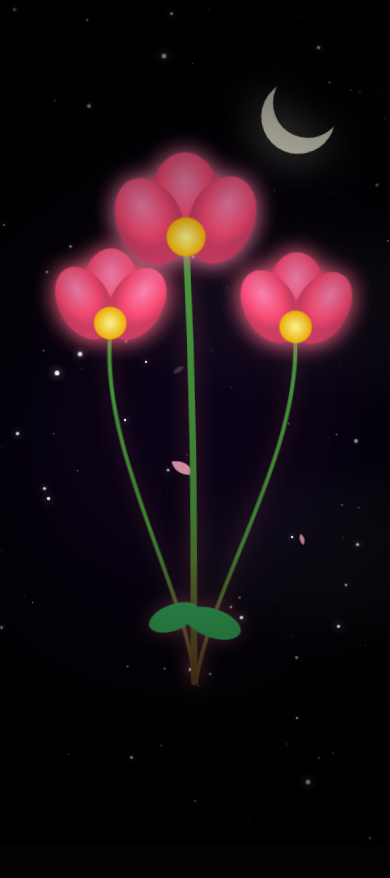
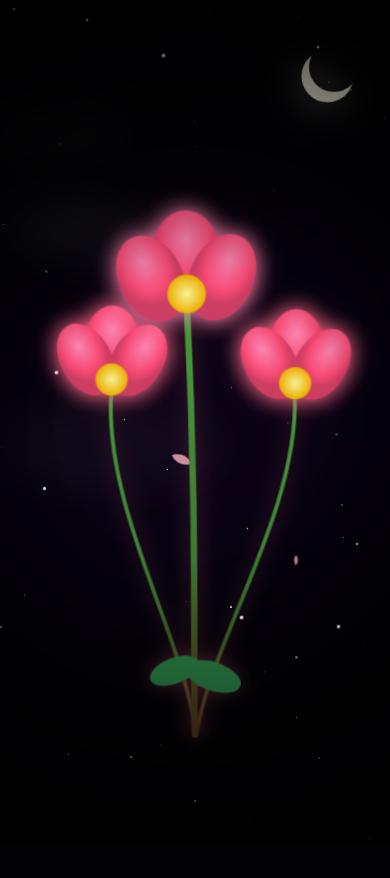
Before and after one commit to Larasimut/bunga, a plain HTML site: page index.html in a window 390 px wide. Both pictures are taken after a click on the button "KLIK BUAT LIAT BUNGANYA". Shown: the top 878 px of the page. Drawn offline with Linux system fonts and the light colour scheme.

Commit message:
index.html

```diff
--- a/index.html
+++ b/index.html
@@ -2,7 +2,8 @@
 <html lang="en">
 <head>
     <meta charset="UTF-8">
-    <meta name="viewport" content="width=device-width, initial-scale=1.0">
+    <!-- Meta Viewport: Kunci utama agar pas di layar HP -->
+    <meta name="viewport" content="width=device-width, initial-scale=1.0, maximum-scale=1.0, user-scalable=no">
     <title>🌸 Dreamy Cosmic Garden - Ultimate Edition</title>
 
     <style>
@@ -16,6 +17,7 @@
             justify-content: center;
             align-items: center;
             font-family: 'Segoe UI', sans-serif;
+            touch-action: none; /* Mencegah zoom tidak sengaja di HP */
         }
 
         /* --- LAYAR PEMBUKA --- */
@@ -42,15 +44,10 @@
             transition: 0.3s;
             text-transform: uppercase;
             letter-spacing: 2px;
+            z-index: 10001;
         }
 
-        #startBtn:hover {
-            background: #ff8ab8;
-            color: white;
-            box-shadow: 0 0 30px rgba(255, 138, 184, 0.6);
-        }
-
-        /* --- BACKGROUND: NEBULA BERPUTAR --- */
+        /* --- BACKGROUND: NEBULA --- */
         .nebula-container {
             position: absolute;
             width: 150%; height: 150%;
@@ -78,7 +75,7 @@
             transform: rotate(-10deg);
         }
 
-        /* --- AWAN ESTETIK --- */
+        /* --- AWAN --- */
         .cloud {
             position: absolute;
             background: rgba(255, 255, 255, 0.03);
@@ -89,36 +86,7 @@
         }
         @keyframes moveClouds { from { left: -30%; } to { left: 130%; } }
 
-        /* --- BINTANG JATUH --- */
-        .shooting-star {
-            position: absolute;
-            width: 2px; height: 2px;
-            background: white;
-            opacity: 0; z-index: -2;
-            box-shadow: 0 0 10px 2px white;
-            animation: shoot 4s linear infinite;
-        }
-        @keyframes shoot {
-            0% { transform: translateX(0) translateY(0) rotate(-45deg) scale(0); opacity: 0; }
-            10% { opacity: 1; scale(1); }
-            20% { transform: translateX(-500px) translateY(500px) rotate(-45deg) scale(1); opacity: 0; }
-            100% { opacity: 0; }
-        }
-
-        /* --- BLINK-BLINK --- */
-        .blink {
-            position: absolute;
-            background: white;
-            border-radius: 50%;
-            z-index: -1;
-            animation: blinkAnim var(--d) ease-in-out infinite;
-        }
-        @keyframes blinkAnim {
-            0%, 100% { opacity: 0.2; transform: scale(0.5); }
-            50% { opacity: 1; transform: scale(1.2); box-shadow: 0 0 8px white; }
-        }
-
-        /* --- EFEK KELOPAK GUGUR (BARU) --- */
+        /* --- EFEK KELOPAK GUGUR --- */
         .falling-petal {
             position: absolute;
             background: #ffb3c1;
@@ -133,9 +101,18 @@
             100% { transform: translateY(110vh) rotate(720deg) translateX(100px); opacity: 0; }
         }
 
-        /* --- BUNGA (Bentuk Asli) --- */
+        /* --- BUNGA UTAMA --- */
+        svg {
+            max-width: 90%;
+            max-height: 80vh;
+            display: block;
+            z-index: 5;
+            transition: transform 0.5s ease;
+        }
+
         .flower-stem { transform-origin: bottom center; animation: sway 7s ease-in-out infinite; filter: drop-shadow(0 0 15px rgba(255, 107, 138, 0.3)); }
         @keyframes sway { 0%, 100% { transform: rotate(-1.5deg); } 50% { transform: rotate(1.5deg); } }
+
         .petals { filter: drop-shadow(0 0 12px currentColor); animation: glow 3s ease-in-out infinite alternate; }
         @keyframes glow { from { opacity: 0.85; filter: drop-shadow(0 0 8px currentColor); } to { opacity: 1; filter: drop-shadow(0 0 20px currentColor); } }
 
@@ -146,6 +123,31 @@
             pointer-events: none;
             z-index: 10;
         }
+
+        /* --- RESPONSIVE UNTUK HP --- */
+        @media (max-width: 600px) {
+            .moon {
+                width: 50px;
+                height: 50px;
+                top: 5%;
+                right: 8%;
+                box-shadow: -8px 8px 0 1px #fffbe6;
+            }
+            svg {
+                transform: scale(1.1) translateY(50px); /* Memperbesar bunga sedikit agar fokus di layar HP */
+            }
+            #startBtn {
+                padding: 12px 25px;
+                font-size: 15px;
+            }
+        }
+
+        /* Style untuk elemen tambahan */
+        .blink { position: absolute; background: white; border-radius: 50%; z-index: -1; animation: blinkAnim var(--d) ease-in-out infinite; }
+        @keyframes blinkAnim { 0%, 100% { opacity: 0.2; transform: scale(0.5); } 50% { opacity: 1; transform: scale(1.2); } }
+
+        .shooting-star { position: absolute; width: 2px; height: 2px; background: white; opacity: 0; z-index: -2; box-shadow: 0 0 10px 2px white; animation: shoot 4s linear infinite; }
+        @keyframes shoot { 0% { transform: translateX(0) translateY(0) rotate(-45deg) scale(0); opacity: 0; } 10% { opacity: 1; } 20% { transform: translateX(-500px) translateY(500px) rotate(-45deg) scale(1); opacity: 0; } 100% { opacity: 0; } }
     </style>
 </head>
 <body>
@@ -166,8 +168,7 @@
 <div id="petal-container"></div>
 <div class="vignette"></div>
 
-<!-- SVG Bunga (Bentuk Tetap Sama) -->
-<svg width="100%" height="100%" viewBox="0 0 600 900" style="position: relative; z-index: 5;">
+<svg viewBox="0 0 600 900">
     <defs>
         <linearGradient id="stemGrad" x1="0%" y1="0%" x2="0%" y2="100%">
             <stop offset="0%" stop-color="#4a9c3d"/><stop offset="60%" stop-color="#3d7a32"/><stop offset="100%" stop-color="#5d3a1a"/>
@@ -180,6 +181,7 @@
         </radialGradient>
     </defs>
 
+    <!-- Bunga Kiri -->
     <g class="flower-stem" style="animation-delay: -1.5s;">
         <path d="M300 850 C280 700, 150 500, 160 320" stroke="url(#stemGrad)" stroke-width="6" stroke-linecap="round" fill="none" />
         <g transform="translate(-140, 20)">
@@ -189,6 +191,7 @@
         </g>
     </g>
 
+    <!-- Bunga Kanan -->
     <g class="flower-stem" style="animation-delay: -3s;">
         <path d="M300 850 C320 700, 450 500, 440 320" stroke="url(#stemGrad)" stroke-width="6" stroke-linecap="round" fill="none" />
         <g transform="translate(140, 20)">
@@ -198,6 +201,7 @@
         </g>
     </g>
 
+    <!-- Bunga Tengah -->
     <g class="flower-stem">
         <path d="M300 850 C300 700, 310 500, 300 180" stroke="url(#stemGrad)" stroke-width="10" stroke-linecap="round" fill="none" />
         <ellipse cx="270" cy="750" rx="40" ry="20" fill="#2d8a4a" transform="rotate(-20 270 750)"/><ellipse cx="330" cy="760" rx="45" ry="22" fill="#2d8a4a" transform="rotate(20 330 760)"/>
@@ -218,17 +222,16 @@
         overlay.style.opacity = '0';
         setTimeout(() => {
             overlay.style.display = 'none';
-            // Mulai buat kelopak gugur setelah musik menyala
-            setInterval(createPetal, 400);
+            setInterval(createPetal, 450);
         }, 1500);
     });
 
-    // Generate Blink-Blink
+    // Blink-blink
     const blinkContainer = document.getElementById('blink-container');
-    for (let i = 0; i < 100; i++) {
+    for (let i = 0; i < 60; i++) {
         const blink = document.createElement('div');
         blink.className = 'blink';
-        const size = Math.random() * 3 + 1;
+        const size = Math.random() * 2 + 1;
         blink.style.width = size + 'px';
         blink.style.height = size + 'px';
         blink.style.left = Math.random() * 100 + 'vw';
@@ -238,58 +241,58 @@
         blinkContainer.appendChild(blink);
     }
 
-    // Generate Awan
+    // Awan
     const cloudContainer = document.getElementById('cloud-container');
-    for (let i = 0; i < 5; i++) {
+    for (let i = 0; i < 4; i++) {
         const cloud = document.createElement('div');
         cloud.className = 'cloud';
-        cloud.style.width = (Math.random() * 250 + 200) + 'px';
-        cloud.style.height = (Math.random() * 100 + 80) + 'px';
-        cloud.style.top = Math.random() * 70 + 'vh';
-        cloud.style.setProperty('--t', (Math.random() * 20 + 40) + 's');
-        cloud.style.animationDelay = -(Math.random() * 40) + 's';
+        cloud.style.width = (Math.random() * 150 + 150) + 'px';
+        cloud.style.height = (Math.random() * 60 + 60) + 'px';
+        cloud.style.top = Math.random() * 60 + 'vh';
+        cloud.style.setProperty('--t', (Math.random() * 20 + 30) + 's');
         cloudContainer.appendChild(cloud);
     }
 
-    // Fungsi Membuat Kelopak Gugur
     function createPetal() {
         const container = document.getElementById('petal-container');
         const p = document.createElement('div');
         p.className = 'falling-petal';
         p.style.left = Math.random() * 100 + 'vw';
-        const size = Math.random() * 10 + 7;
+        const size = Math.random() * 8 + 6;
         p.style.width = size + 'px';
-        p.style.height = size + 2 + 'px';
-        p.style.animationDuration = (Math.random() * 4 + 5) + 's';
+        p.style.height = (size + 2) + 'px';
+        p.style.animationDuration = (Math.random() * 3 + 4) + 's';
         container.appendChild(p);
-        setTimeout(() => p.remove(), 8000);
+        setTimeout(() => p.remove(), 7000);
     }
 
-    // Shooting Stars
     function createShootingStar() {
         const container = document.getElementById('shooting-stars');
         const star = document.createElement('div');
         star.className = 'shooting-star';
         star.style.left = Math.random() * 100 + 'vw';
         star.style.top = Math.random() * 40 + 'vh';
-        star.style.animationDuration = (Math.random() * 2 + 2) + 's';
         container.appendChild(star);
         setTimeout(() => star.remove(), 4000);
     }
-    setInterval(createShootingStar, 5000);
+    setInterval(createShootingStar, 6000);
 
-    // Jejak Kursor
-    document.addEventListener('mousemove', (e) => {
+    // Mouse/Touch Trail
+    const handleMove = (e) => {
+        const x = e.touches ? e.touches[0].clientX : e.clientX;
+        const y = e.touches ? e.touches[0].clientY : e.clientY;
         const p = document.createElement('div');
         p.style.position = 'fixed';
-        p.style.left = e.clientX + 'px'; p.style.top = e.clientY + 'px';
+        p.style.left = x + 'px'; p.style.top = y + 'px';
         p.style.width = '2px'; p.style.height = '2px';
         p.style.background = 'white'; p.style.boxShadow = '0 0 10px 1px #ff8ab8';
         p.style.borderRadius = '50%'; p.style.pointerEvents = 'none'; p.style.zIndex = '999';
         document.body.appendChild(p);
         p.animate([{ transform: 'scale(1)', opacity: 1 }, { transform: 'scale(3)', opacity: 0 }], { duration: 600 });
         setTimeout(() => p.remove(), 600);
-    });
+    };
+    document.addEventListener('mousemove', handleMove);
+    document.addEventListener('touchmove', handleMove);
 </script>
 
 </body>
```
